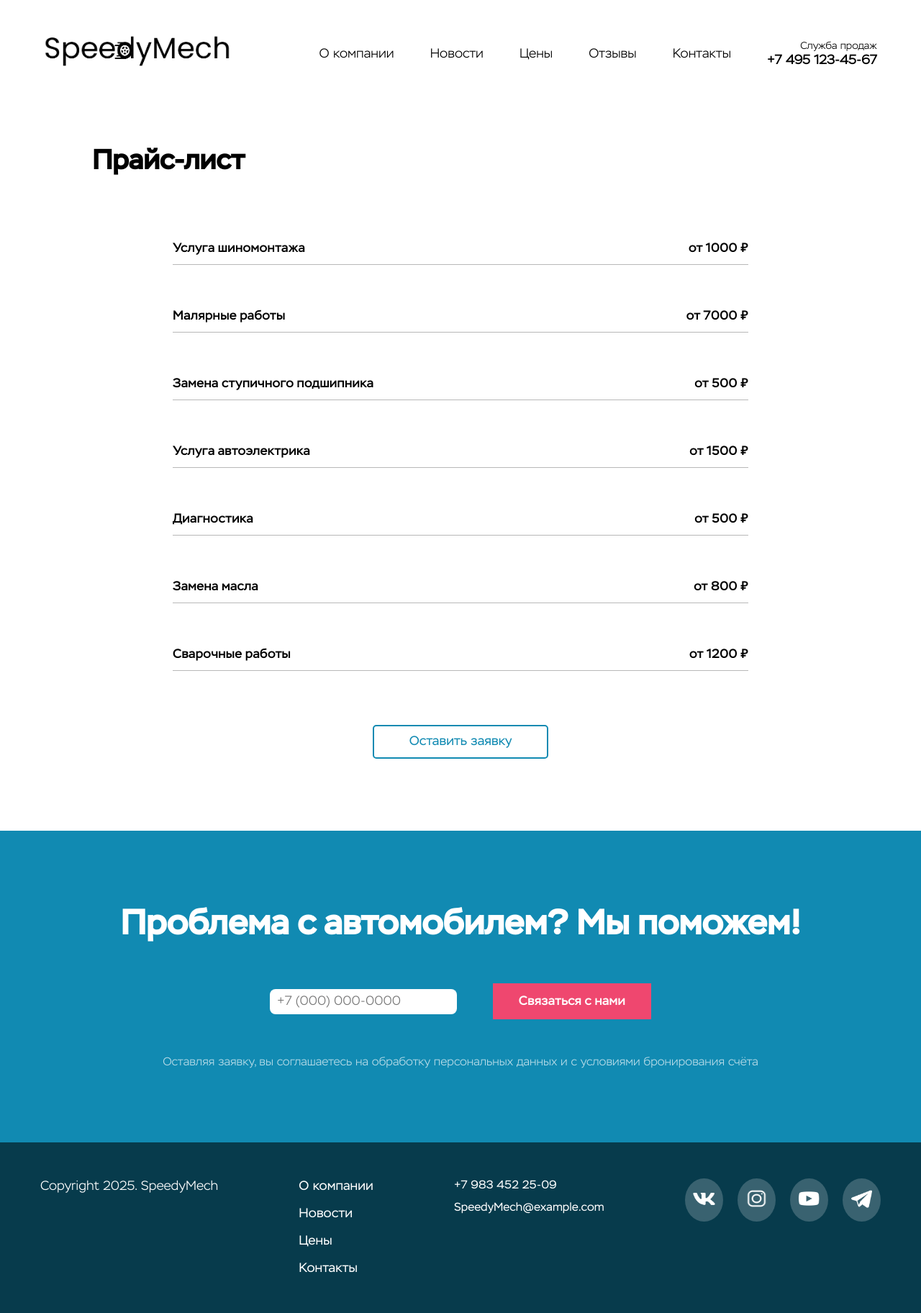
After one commit to sayykoo/curs, a Django app: page /services/ in a window 1280 px wide. The commit adds this page. Shown: the whole page at 72% size. Run offline with Django 5.2, Linux system fonts and the light colour scheme; data comes from the database, SQL or seed files in the repository; both versions use the stored data as it was after the commit.

Commit message:
fdgjsdghjsd

```diff
--- a/service/app/admin.py
+++ b/service/app/admin.py
@@ -1,5 +1,5 @@
 from django.contrib import admin
-from .models import CarServiceRequest, CustomUser, UserReviews, News, TeamMembers
+from .models import CarServiceRequest, CustomUser, UserReviews, News, TeamMembers, ServicesPrice
 from django.contrib.auth.admin import UserAdmin
 from .forms import SignUpForm
 from django.utils.html import format_html
@@ -46,3 +46,4 @@ admin.site.register(CarServiceRequest, CarServiceRequestAdmin)
 admin.site.register(UserReviews)
 admin.site.register(News)
 admin.site.register(TeamMembers)
+admin.site.register(ServicesPrice)
--- a/service/app/models.py
+++ b/service/app/models.py
@@ -19,6 +19,17 @@ class CustomUser(AbstractUser):
     def __str__(self):
         return self.username
 
+
+class ServicesPrice(models.Model):
+    title = models.CharField(max_length=100, verbose_name='Название работы')
+    price = models.CharField(max_length=100, verbose_name='Цена')
+
+    class Meta:
+        verbose_name = 'Услуга'
+        verbose_name_plural = 'Услуги'
+
+    def __str__(self):
+        return self.title
 
 class TeamMembers(models.Model):
     name = models.CharField(max_length=50, verbose_name='Имя')
--- a/service/app/static/app/css/news_style.css
+++ b/service/app/static/app/css/news_style.css
@@ -95,8 +95,8 @@
         justify-content: center;
         position: absolute;
         gap: 5px;
-        top: 0;
-        right: 0;
+        top: 10px;
+        right: 10px;
 
         a:hover {
             cursor: pointer;
@@ -214,6 +214,7 @@
                 padding: 5px;
                 font-size: 14px;
                 border-radius: 5px;
+                width: 100%;
             }
         }
 
--- /dev/null
+++ b/service/app/static/app/css/services.css
@@ -0,0 +1,65 @@
+.services_container{
+    padding: 50px 0 100px 0;
+    width: 80%;
+    margin: 0 auto;
+    display: flex;
+    flex-direction: column;
+    justify-content: center;
+
+    .to_form{
+        color: #118AB2;
+        padding: 10px 20px;
+        border: 2px solid #118AB2;
+        font-size: 18px;
+        font-family: Stem-Regular;
+        border-radius: 5px;
+        text-align: center;
+        width: 200px;
+        margin: 0 auto;
+        transition: all 0.2s;
+    }
+
+    .to_form:hover{
+        transform: translateY(-20%);
+        background-color: #00bfff1f;
+        color: #0f7597;
+    }
+
+    h1{
+        font-size: 38px;
+        font-family: Stem-Medium;
+    }
+
+    .price-list{
+        width: 100%;
+        max-width: 800px;
+        margin: 0 auto;
+        padding: 25px 0;
+
+        li{
+            display: flex;
+            justify-content: space-between;
+            padding: 10px 0;
+            border-bottom: 1px solid #b8b8b8;
+            transition: all 0.2s;
+
+            span{
+                font-family: Stem-Medium;
+                font-size: 18px;
+            }
+        }
+
+        li:hover{
+            scale: 1.1;
+            cursor: pointer;
+        }
+    }
+}
+
+.prices{
+    display: flex;
+    flex-direction: column;
+    align-items: center;
+    text-align: center;
+    padding: 50px 0;
+}
--- a/service/app/static/app/css/style.css
+++ b/service/app/static/app/css/style.css
@@ -443,7 +443,10 @@ main {
     background-position: center;
     background-repeat: no-repeat;
     background-image: url(../media/products/background2.jpg);
-    z-index: 0;
+
+    background-size: 100% 100%;
+    z-index: 1;
+
 }
 
 .services_background::before {
--- a/service/app/templates/app/contacts_page.html
+++ b/service/app/templates/app/contacts_page.html
@@ -15,13 +15,13 @@
             <h1>Как с нами связаться?</h1>
                 <ol class="con_items">
                     <li class="con_item">
-                        <a href="">
+                        <a href="https://vk.com/sayykkk" target="_blank">
                             <img src="{% static 'app/media/icons/vk.png' %}" alt="">
                         </a>
                     </li>
 
                     <li class="con_item">
-                        <a href="">
+                        <a href="https://t.me/sayyk0" target="_blank">
                             <img src="{% static 'app/media/icons/tg.png' %}" alt="">
                         </a>
                     </li>
@@ -34,7 +34,7 @@
 
                     <li class="con_item">
                         <a href="">
-                            <img src="" alt="">
+                            <img src="{% static 'app/media/icons/viber.png' %}" alt="">
                         </a>
                     </li>
                 </ol>
--- a/service/app/templates/app/footer.html
+++ b/service/app/templates/app/footer.html
@@ -20,21 +20,21 @@
 
         <div class="footer__down">
             <div class="copyright">
-                <p>Copyright 2025. Quick repairs</p>
+                <p>Copyright 2025. SpeedyMech</p>
             </div>
 
             <div class="footer_nav">
                 <ol>
-                    <li class="site_nav"><a href="">О компании</a></li>
-                    <li class="site_nav"><a href="">Новости</a></li>
-                    <li class="site_nav"><a href="">Цены</a></li>
-                    <li class="site_nav"><a href="">Контакты</a></li>
+                    <li class="site_nav"><a href="{% url 'about' %}">О компании</a></li>
+                    <li class="site_nav"><a href="{% url 'news_page' %}">Новости</a></li>
+                    <li class="site_nav"><a href="{% url 'services' %}">Цены</a></li>
+                    <li class="site_nav"><a href="{% url 'contacts' %}">Контакты</a></li>
                 </ol>
             </div>
 
             <div class="contacts">
                 <p>+7 983 452 25-09</p>
-                <p>quickrepairs@example.com</p>
+                <p>SpeedyMech@example.com</p>
             </div>
 
             <div class="footer_link">
--- a/service/app/templates/app/index.html
+++ b/service/app/templates/app/index.html
@@ -7,7 +7,7 @@
     <meta charset="UTF-8">
     <meta name="viewport" content="width=device-width, initial-scale=1.0">
     <link rel="stylesheet" href="{% static 'app/css/style.css' %}">
-    <title>Document</title>
+    <title>SpeedyMech</title>
 
     <style>
         @media (max-width: 1024px) {
@@ -286,7 +286,7 @@
 
                     </ol>
 
-                    <a href="">Подробнее</a>
+                    <a href="{% url 'services' %}">Подробнее</a>
 
                     <small>Оставляя заявку, вы соглашаетесь на обработку
                         персональных данныхыи с условиями бронирования счёта</small>
@@ -294,7 +294,7 @@
             </div>
         </section>
 
-        <section id="section5">
+        <section>
             <div class="team">
                 <span>Команда</span>
                 <h1>Кто мы?</h1>
--- /dev/null
+++ b/service/app/templates/app/services.html
@@ -0,0 +1,31 @@
+{% load static %}
+
+<link rel="stylesheet" href="{% static 'app/css/style.css' %}">
+<link rel="stylesheet" href="{% static 'app/css/services.css' %}">
+
+<title>{{ title }}</title>
+
+{% include "app/header.html" %}
+
+
+<main>
+    <div class="services_container">
+        <h1>Прайс-лист</h1>
+        <div class="prices">
+            {% for i in price %}
+            <ol class="price-list">
+                <li class="service">
+                    <span class="service-name">{{ i.title }}</span>
+                    <span class="service-price">от {{ i.price }} ₽</span>
+                </li>
+            </ol>
+            {% endfor %}
+        </div>
+
+        <a class="to_form" href="{% url 'index' %}">Оставить заявку</a>
+
+    </div>
+</main>
+
+
+{% include "app/footer.html" %}
--- a/service/app/templates/auth/login.html
+++ b/service/app/templates/auth/login.html
@@ -1,9 +1,9 @@
 {% load static %}
-
-{% include "app/header.html" %}
 
 <link rel="stylesheet" href="{% static 'app/css/style.css' %}">
 <link rel="stylesheet" href="{% static 'app/css/auth.css' %}">
+
+{% include "app/header.html" %}
 
 {% block content %}
 <main>
--- a/service/app/urls.py
+++ b/service/app/urls.py
@@ -21,4 +21,5 @@ urlpatterns = [
     path('news/<int:news_id>/edit/', views.update_news, name='update_news'),
     path('news/add/', views.add_news, name='add_news'),
     path('contacts/', views.contacts_page, name='contacts'),
+    path('services/', views.services_price, name='services'),
 ]
--- a/service/app/views.py
+++ b/service/app/views.py
@@ -5,7 +5,7 @@ from django.contrib import messages
 from django.contrib.auth.views import LoginView
 from django.contrib.auth.forms import UserCreationForm
 from .forms import CarServiceForm, LoginForm, SignUpForm, ReviewForm, NewsForm
-from .models import CarServiceRequest, CustomUser, UserProfile, UserReviews, News, TeamMembers
+from .models import CarServiceRequest, CustomUser, UserProfile, UserReviews, News, TeamMembers, ServicesPrice
 from django.contrib.auth import login, authenticate
 import logging
 
@@ -79,6 +79,16 @@ def signup_view(request):
 def contacts_page(request):
     return render(request, 'app/contacts_page.html')
 
+def services_price(request):
+    price = ServicesPrice.objects.all()
+
+    context = {
+        'price': price,
+        'title': 'SpeedyMech'
+    }
+
+    return render(request, 'app/services.html', context)
+
 def login_view(request):
     form = LoginForm(data=request.POST or None)
     if request.method == 'POST':
@@ -90,6 +100,8 @@ def login_view(request):
                 login(request, user)
                 return redirect('index')
     return render(request, 'auth/login.html', {'form': form})
+
+
 
 def reviews(request): #отображение отзывов
     users_reviews = UserReviews.objects.filter(is_published=True).order_by('-created_at')
```
Also changed, not shown: service/app/templates/auth/profile.html (+0 -7 lines), service/app/migrations/0003_servicesprice_alter_teammembers_options.py (added), service/app/static/app/media/icons/viber.png (added), service/db.sqlite3, service/media/news_images/photo_2025-04-28_20-17-31.jpg (added), service/media/news_images/photo_2025-04-28_20-24-29.jpg (added).
